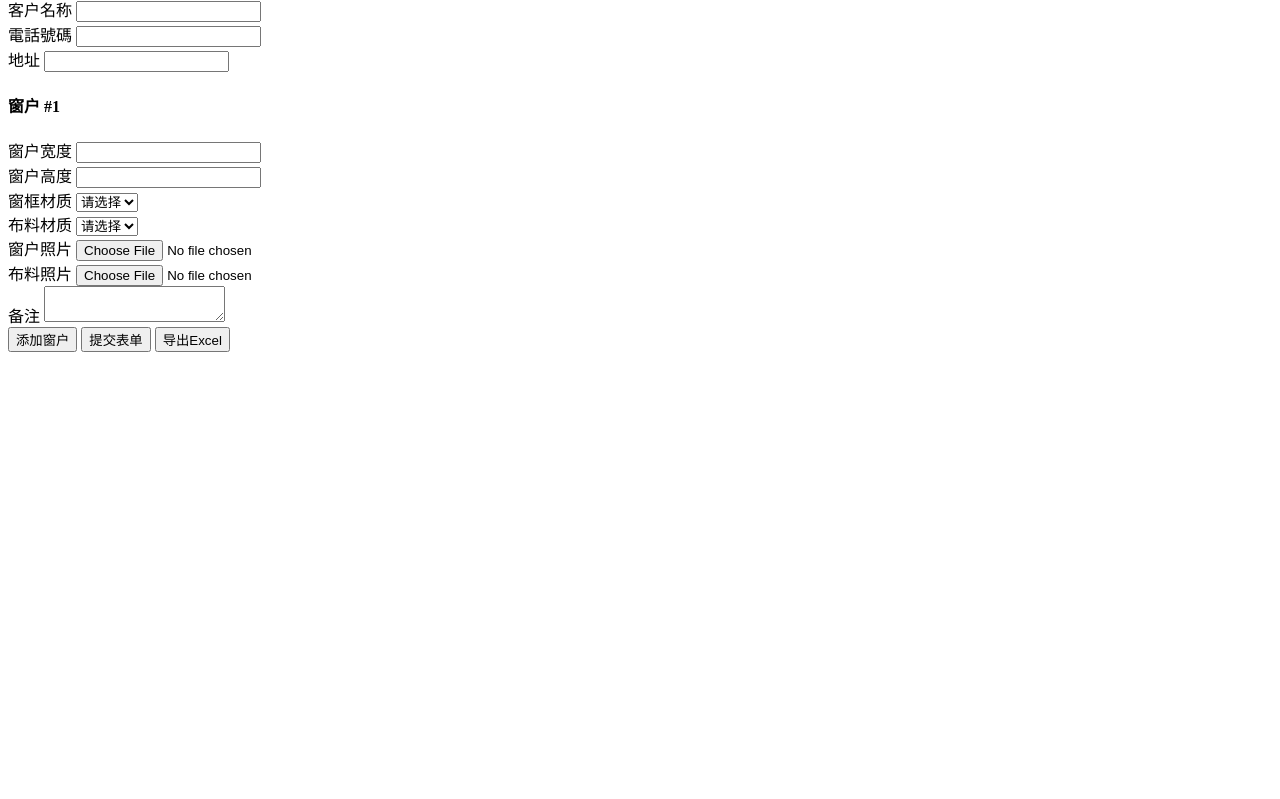
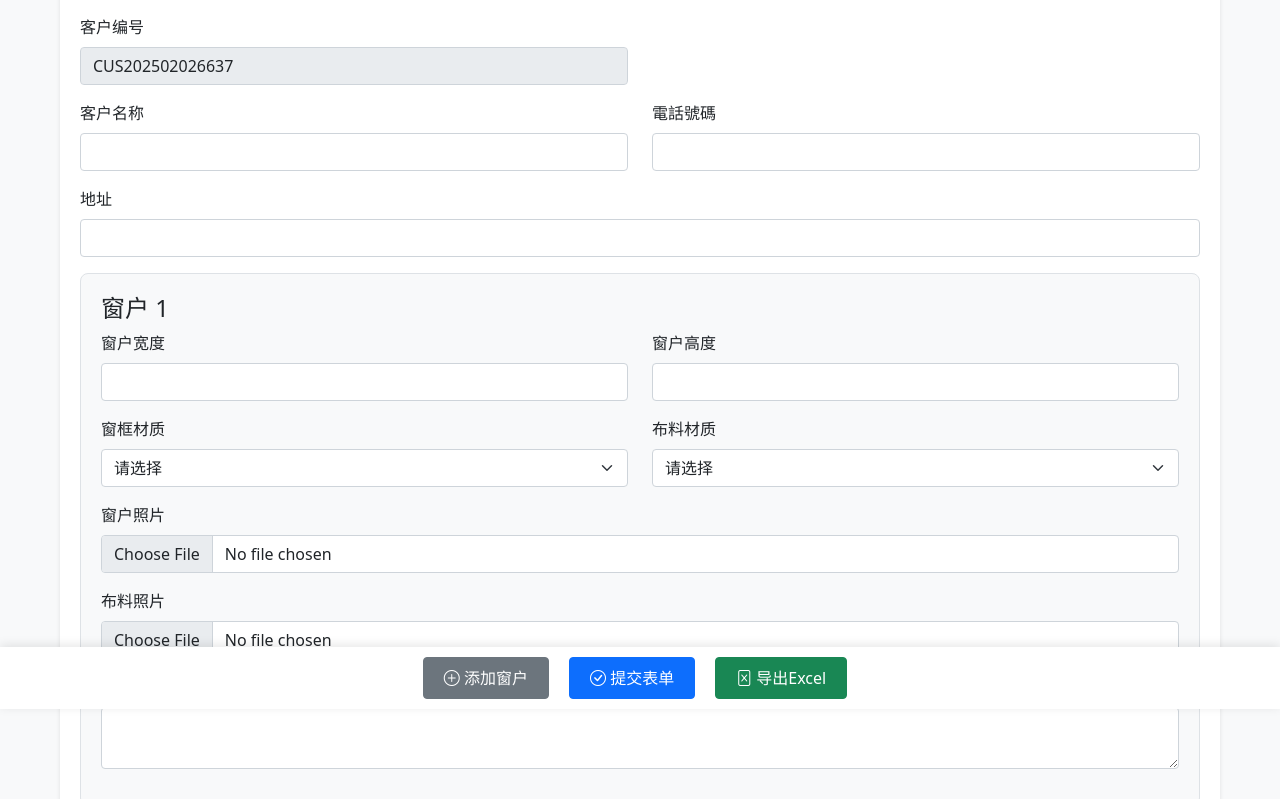
Before and after one commit to LilouChenWL/measurement-form, a plain HTML site: page index.html in a window 1280 px wide. Shown: the part 91-890 px from the top of the page. Before the commit the page ends 800 px from the top, so only its background shows below. Drawn offline with nearby package versions, Linux system fonts and the light colour scheme.

Commit message:
UI/UX Improvements - Complete file update

```diff
--- a/index.html
+++ b/index.html
@@ -1,7 +1,109 @@
+<!DOCTYPE html>
+<html lang="zh">
 <head>
+    <meta charset="UTF-8">
+    <meta name="viewport" content="width=device-width, initial-scale=1.0">
+    <title>窗户测量表单</title>
+    <link href="https://cdn.jsdelivr.net/npm/bootstrap@5.1.3/dist/css/bootstrap.min.css" rel="stylesheet">
     <script src="https://cdn.sheetjs.com/xlsx-latest/package/dist/xlsx.full.min.js"></script>
+    <style>
+        /* 自定義樣式 */
+        body {
+            background-color: #f8f9fa;
+            padding-bottom: 60px;
+        }
+
+        .container {
+            max-width: 1200px;
+            margin: 0 auto;
+            padding: 20px;
+        }
+
+        .form-section {
+            background-color: white;
+            border-radius: 10px;
+            box-shadow: 0 2px 4px rgba(0,0,0,0.1);
+            padding: 20px;
+            margin-bottom: 20px;
+        }
+
+        .window-section {
+            background-color: #f8f9fa;
+            border: 1px solid #dee2e6;
+            border-radius: 8px;
+            padding: 20px;
+            margin-bottom: 20px;
+            transition: all 0.3s ease;
+        }
+
+        .window-section:hover {
+            box-shadow: 0 4px 8px rgba(0,0,0,0.1);
+        }
+
+        .form-label {
+            font-weight: 500;
+            margin-bottom: 0.5rem;
+        }
+
+        .btn {
+            padding: 8px 20px;
+            margin-right: 10px;
+        }
+
+        /* 圖片預覽容器 */
+        .photo-preview {
+            max-width: 300px;
+            margin-top: 10px;
+        }
+
+        .photo-preview img {
+            max-width: 100%;
+            height: auto;
+            border-radius: 4px;
+        }
+
+        /* 響應式調整 */
+        @media (max-width: 768px) {
+            .container {
+                padding: 10px;
+            }
+
+            .form-section {
+                padding: 15px;
+            }
+
+            .btn {
+                width: 100%;
+                margin-bottom: 10px;
+                margin-right: 0;
+            }
+        }
+
+        /* 固定按鈕組在底部 */
+        .action-buttons {
+            position: fixed;
+            bottom: 0;
+            left: 0;
+            right: 0;
+            background-color: white;
+            padding: 10px 20px;
+            box-shadow: 0 -2px 10px rgba(0,0,0,0.1);
+            z-index: 1000;
+            display: flex;
+            justify-content: center;
+            gap: 10px;
+        }
+
+        @media (min-width: 768px) {
+            .action-buttons .btn {
+                width: auto;
+            }
+        }
+    </style>
 </head>
-<body class="container py-4">
+<body>
+    <div class="container py-4">
+        <div class="form-section">
             <h2 class="mb-4">窗户测量表单</h2>
             <form id="measurementForm" class="needs-validation" novalidate>
                 <div class="row mb-3">
@@ -29,35 +131,49 @@
                     <!-- 窗户测量部分将在这里动态添加 -->
                 </div>
 
-        <button type="button" class="btn btn-secondary mb-3" id="addWindow">添加窗户</button>
-        <button type="submit" class="btn btn-primary mb-3">提交表单</button>
-        <button type="button" class="btn btn-success mb-3" onclick="exportToExcel()">导出Excel</button>
+                <!-- 固定在底部的按鈕組 -->
+                <div class="action-buttons">
+                    <button type="button" class="btn btn-secondary" id="addWindow">
+                        <i class="bi bi-plus-circle"></i> 添加窗户
+                    </button>
+                    <button type="submit" class="btn btn-primary">
+                        <i class="bi bi-check-circle"></i> 提交表单
+                    </button>
+                    <button type="button" class="btn btn-success" onclick="exportToExcel()">
+                        <i class="bi bi-file-excel"></i> 导出Excel
+                    </button>
+                </div>
             </form>
+        </div>
+    </div>
 
+    <!-- 添加 Bootstrap 圖標 -->
+    <link rel="stylesheet" href="https://cdn.jsdelivr.net/npm/bootstrap-icons@1.7.2/font/bootstrap-icons.css">
+
+    <!-- JavaScript 代碼 -->
     <script>
-        let windowCount = 0;
-        const maxWindows = 100;
-
-        // 生成客户编号
+        // 生成客戶編號
         function generateCustomerID() {
             const date = new Date();
-            const randomNum = Math.floor(Math.random() * 1000).toString().padStart(3, '0');
-            return `CUS${date.getFullYear()}${(date.getMonth()+1).toString().padStart(2, '0')}${date.getDate().toString().padStart(2, '0')}${randomNum}`;
+            const year = date.getFullYear();
+            const month = String(date.getMonth() + 1).padStart(2, '0');
+            const day = String(date.getDate()).padStart(2, '0');
+            const random = String(Math.floor(Math.random() * 10000)).padStart(4, '0');
+            return `CUS${year}${month}${day}${random}`;
         }
 
+        // 設置客戶編號
         document.getElementById('customerID').value = generateCustomerID();
 
-        // 添加窗户
+        // 窗戶計數器
+        let windowCount = 0;
+
+        // 添加窗戶按鈕事件
         document.getElementById('addWindow').addEventListener('click', function() {
-            if (windowCount >= maxWindows) {
-                alert('最多只能添加100个窗户');
-                return;
-            }
-
             const windowDiv = document.createElement('div');
-            windowDiv.className = 'window-section border rounded p-3 mb-3';
+            windowDiv.className = 'window-section';
             windowDiv.innerHTML = `
-                <h4>窗户 #${windowCount + 1}</h4>
+                <h4>窗户 ${windowCount + 1}</h4>
                 <div class="row">
                     <div class="col-md-6 mb-3">
                         <label class="form-label">窗户宽度</label>
@@ -91,12 +207,12 @@
                 <div class="mb-3">
                     <label class="form-label">窗户照片</label>
                     <input type="file" class="form-control" name="windowPhoto_${windowCount}" accept="image/*">
-                    <div id="photoPreview_${windowCount}" class="mt-2"></div>
+                    <div id="photoPreview_${windowCount}" class="photo-preview"></div>
                 </div>
                 <div class="mb-3">
                     <label class="form-label">布料照片</label>
                     <input type="file" class="form-control" name="fabricPhoto_${windowCount}" accept="image/*">
-                    <div id="fabricPreview_${windowCount}" class="mt-2"></div>
+                    <div id="fabricPreview_${windowCount}" class="photo-preview"></div>
                 </div>
                 <div class="mb-3">
                     <label class="form-label">备注</label>
```
Lines whose indentation alone changed are shown as unchanged.
